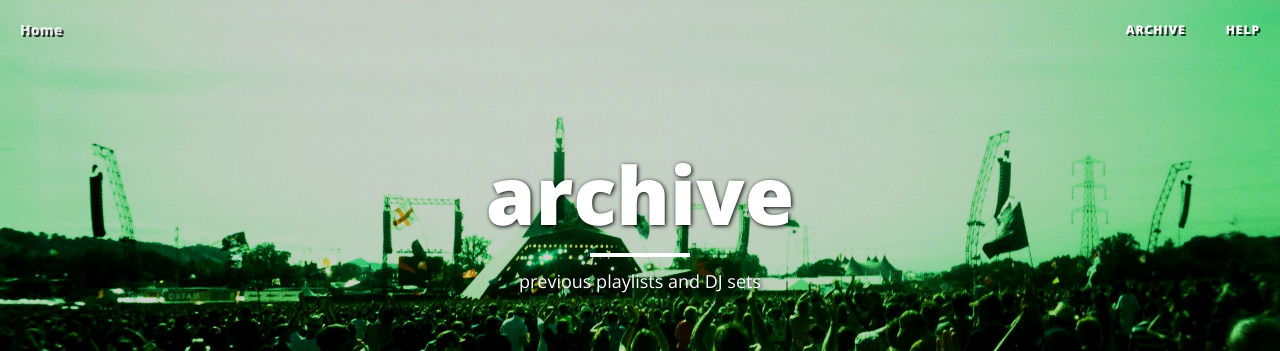
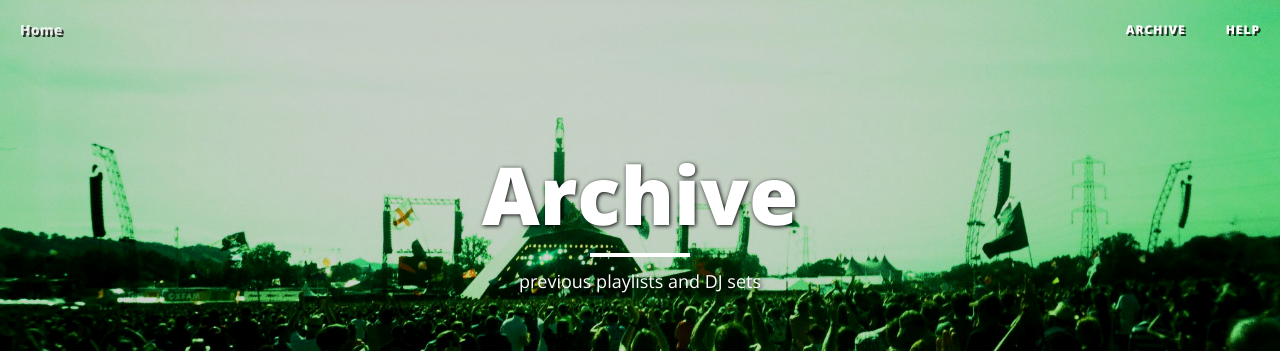
Before and after one commit to bobular/glastonauts.live, a Jekyll site: the page built from pages/archive.html, in a window 1280 px wide and 900 px high. Shown: the top 351 px of the window. Built offline with Jekyll 4.4.1, drawn with Linux system fonts in a browser that asks for light colours; nearby versions of some CDN libraries.

```diff
--- a/pages/archive.html
+++ b/pages/archive.html
@@ -1,6 +1,6 @@
 ---
 layout: page
-title: archive
+title: Archive
 description: "previous playlists and DJ sets"
 header-img: "assets/owner/hero/archive-bg.jpg"
 permalink: ./archive.html
--- a/pages/index.html
+++ b/pages/index.html
@@ -1,6 +1,6 @@
 ---
 layout: page
-title: glastonauts.live
+title: Schedule
 description: "community lockdown radio"
 header-img: "assets/owner/hero/home-bg.jpg"
 permalink: ./index.html
```
